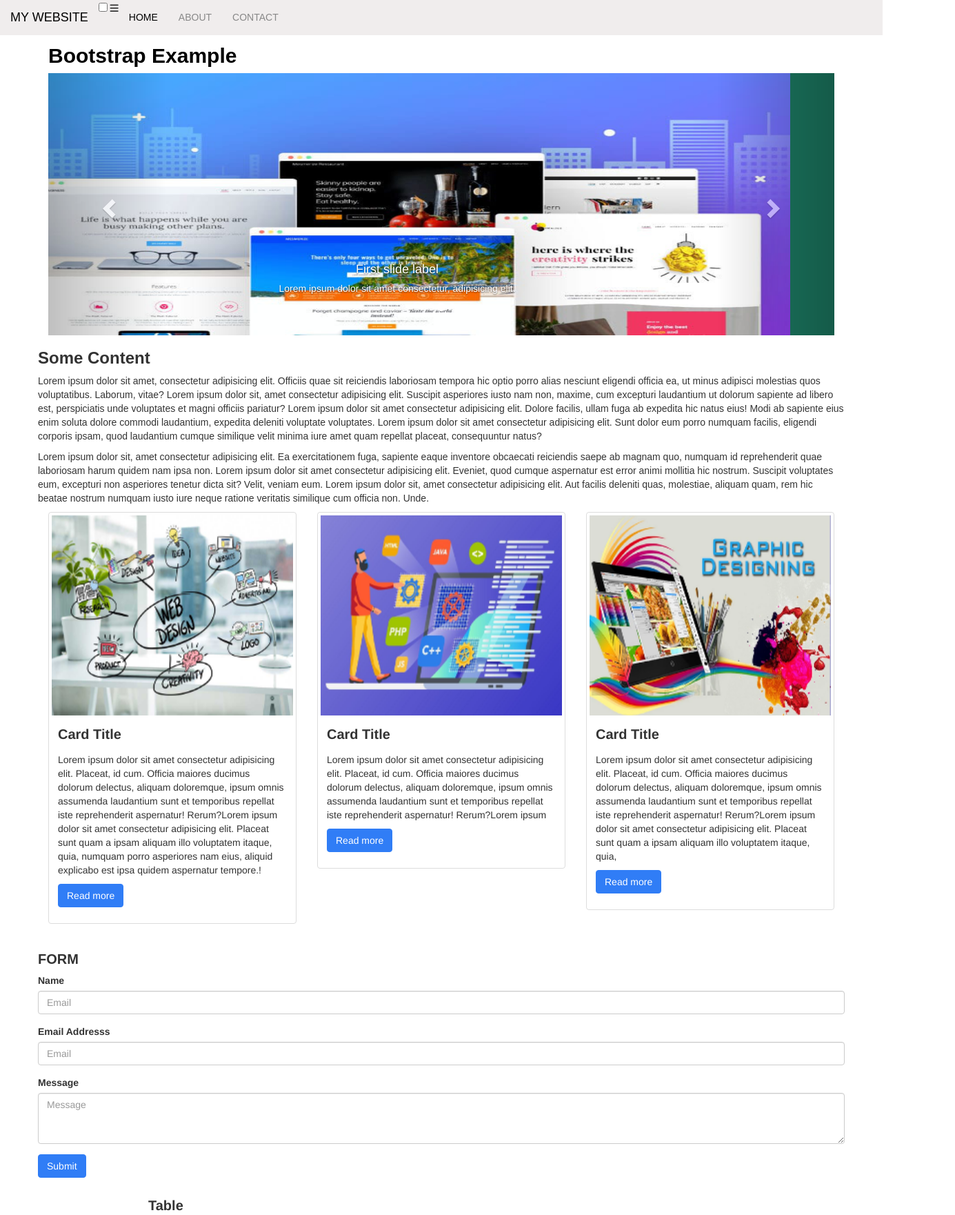
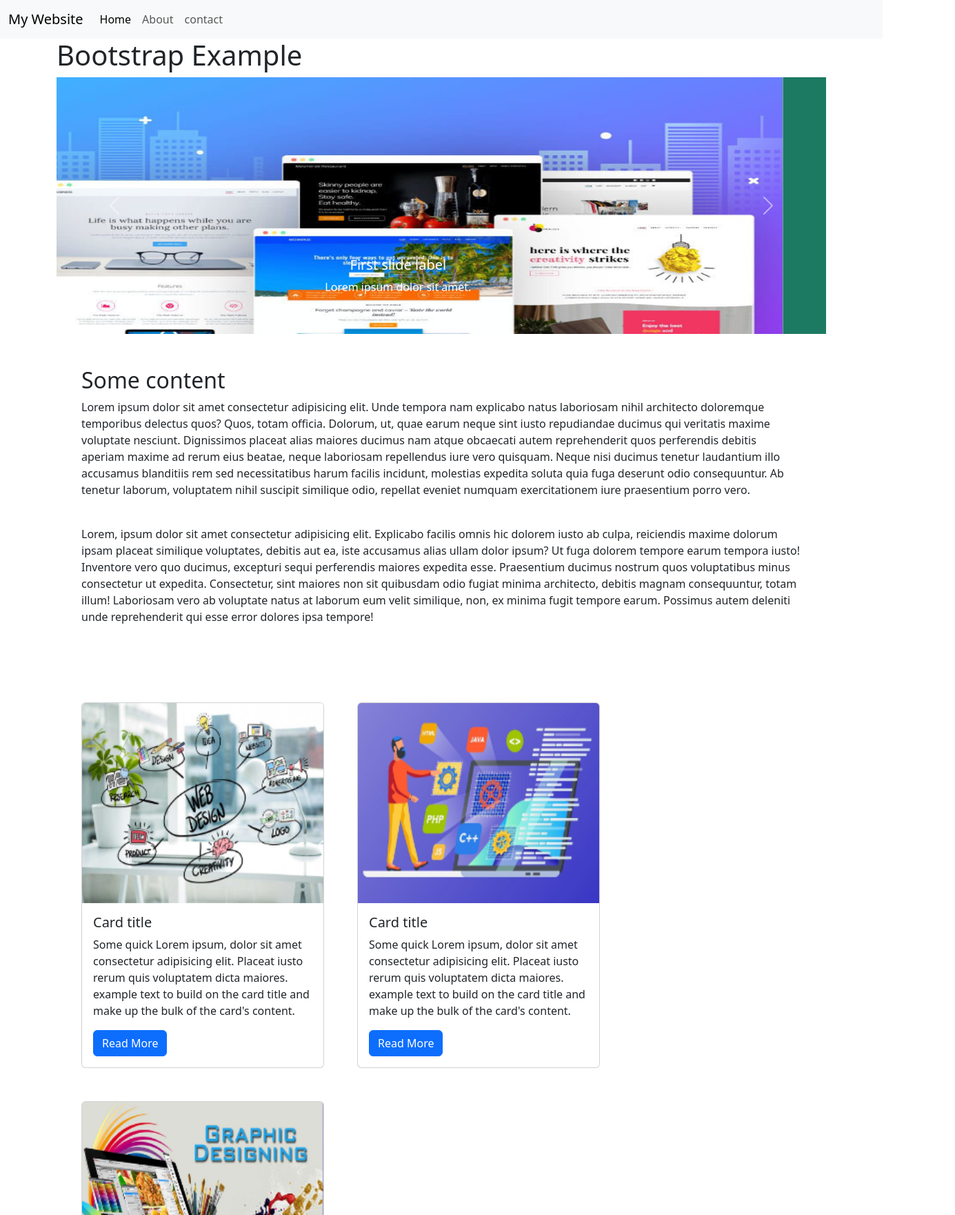
Before and after one commit to kalpna-hub/f1-contest3-bootstrap, a plain HTML site: page index.html in a window 1280 px wide. Shown: the top 1761 px of the page at 69% size, 1385 px wide, since content can reach past the window. Drawn offline with nearby package versions, Linux system fonts and the light colour scheme.

Commit message:
Update index.html

```diff
--- a/index.html
+++ b/index.html
@@ -1,282 +1,154 @@
 <!DOCTYPE html>
 <html lang="en">
 <head>
-    <meta charset="utf-8">
+    <meta charset="UTF-8">
     <meta http-equiv="X-UA-Compatible" content="IE=edge">
-    <meta name="viewport" content="width=device-width, initial-scale=1">
-    <!-- The above 3 meta tags *must* come first in the head; any other head content must come *after* these tags -->
-    <title>CREATIVE TEMPLATE</title>
-	  <link rel="stylesheet" href="bootstrapstyle.css">
-      <link rel="stylesheet" href="responsive.css">
-
-    <!-- Bootstrap -->
-    <link rel="stylesheet" href="https://maxcdn.bootstrapcdn.com/bootstrap/3.3.7/css/bootstrap.min.css" integrity="sha384-BVYiiSIFeK1dGmJRAkycuHAHRg32OmUcww7on3RYdg4Va+PmSTsz/K68vbdEjh4u" crossorigin="anonymous">
-	  <link href="https://stackpath.bootstrapcdn.com/font-awesome/4.7.0/css/font-awesome.min.css" rel="stylesheet" integrity="sha384-wvfXpqpZZVQGK6TAh5PVlGOfQNHSoD2xbE+QkPxCAFlNEevoEH3Sl0sibVcOQVnN" crossorigin="anonymous">
-	<link href="https://fonts.googleapis.com/css?family=Kaushan+Script&display=swap" rel="stylesheet">
-    <script src="https://kit.fontawesome.com/a076d05399.js" crossorigin="anonymous"></script>
-
-    <!-- HTML5 shim and Respond.js for IE8 support of HTML5 elements and media queries -->
-    <!-- WARNING: Respond.js doesn't work if you view the page via file:// -->
-    <!--[if lt IE 9]>
-      <script src="https://oss.maxcdn.com/html5shiv/3.7.3/html5shiv.min.js"></script>
-      <script src="https://oss.maxcdn.com/respond/1.4.2/respond.min.js"></script>
-    <![endif]-->
+    <meta name="viewport" content="width=device-width, initial-scale=1.0">
+    <title>Kalpna</title>
+    <link rel="stylesheet" href="style.css">
+    <link href="https://cdn.jsdelivr.net/npm/bootstrap@5.3.0-alpha1/dist/css/bootstrap.min.css" rel="stylesheet" integrity="sha384-GLhlTQ8iRABdZLl6O3oVMWSktQOp6b7In1Zl3/Jr59b6EGGoI1aFkw7cmDA6j6gD" crossorigin="anonymous">
+    <script src="https://cdn.jsdelivr.net/npm/bootstrap@5.3.0-alpha1/dist/js/bootstrap.bundle.min.js" integrity="sha384-w76AqPfDkMBDXo30jS1Sgez6pr3x5MlQ1ZAGC+nuZB+EYdgRZgiwxhTBTkF7CXvN" crossorigin="anonymous"></script>
 </head>
 <body>
-
-   <!-- navbar Section Starts -->
-
-    <nav class="navbar navbar-h navbar-fixed-top">
-
-      <div class="navbar-header">
-        <input type="checkbox" id="check">
-<label for="check" class="checkbtn">
-    <i class="fa-solid fa-bars"></i>
-
-</label>
-        <a class="navbar-brand" href="#"><span>MY WEBSITE</span></a>
-      </div>
-
-      <div id="navbar" class="navbarleft">
-        <ul class="nav navbar-nav navbar-left">
-          <li class="active"><a href="#home"><span>HOME</span></a></li>
-          <li class="nav-page"><a href="#about">ABOUT</a></li>
-          <li class="nav-page"><a href="#contact">CONTACT</a></li>
-        </ul>
-
-      </div>
-
-  </nav>
-<!--navbar Section Ends-->
-
-<!-- mobile navbar Section Starts -->
-<!-- <div class="container-fluid">
-    <a class="navbar-brand" href="#">Navbar</a>
-    <button class="navbar-toggler" type="button" data-bs-toggle="collapse" data-bs-target="#navbarSupportedContent" aria-controls="navbarSupportedContent" aria-expanded="false" aria-label="Toggle navigation">
+    <nav class="navbar navbar-expand-lg bg-body-tertiary">
+        <div class="container-fluid">
+          <a class="navbar-brand" href="#">My Website</a>
+          <button class="navbar-toggler" type="button" data-bs-toggle="collapse" data-bs-target="#navbarNav" aria-controls="navbarNav" aria-expanded="false" aria-label="Toggle navigation">
             <span class="navbar-toggler-icon"></span>
           </button>
-    <div class="collapse navbar-collapse" id="navbarSupportedContent">
-      <ul class="navbar-nav me-auto mb-2 mb-lg-0">
+          <div class="collapse navbar-collapse" id="navbarNav">
+            <ul class="navbar-nav">
               <li class="nav-item">
-          <a class="nav-link active" aria-current="page" href="home">Home</a>
+                <a class="nav-link active" aria-current="page" href="#">Home</a>
               </li>
               <li class="nav-item">
-          <a class="nav-link" href="about">About</a>
+                <a class="nav-link" href="#">About</a>
               </li>
               <li class="nav-item">
-            <a class="nav-link" href="contact">Contact</a>
-          </li>
-
-
+                <a class="nav-link" href="#">contact</a>
             </ul>
-
-    </div>
-  </div> -->
-  <!-- mobile navbar Section ends -->
-
-<!-- Banner Section Starts -->
-
-     <div class="banner">
-    <div class="container">
-       <h1>Bootstrap Example</h1>
-
-
-<!-- Banner Section Ends -->
-
-<!-- Banner-carousel Section Starts -->
-
-<div id="carousel-example-generic" class="carousel slide banner" data-ride="carousel">
-    <!-- Indicators -->
-    <ol class="carousel-indicators">
-      <li data-target="#carousel-example-generic" data-slide-to="0" class="active"></li>
-      <li data-target="#carousel-example-generic" data-slide-to="1"></li>
-      <li data-target="#carousel-example-generic" data-slide-to="2"></li>
-    </ol>
-
-    <!-- Wrapper for slides -->
-    <div class="carousel-inner" role="listbox">
-      <div class="item active">
-        <img src="./img4.png">
-        <div class="carousel-caption">
-          <h4>First slide label</h4>
-          <h5>Lorem ipsum dolor sit amet consectetur, adipisicing elit.</h5>
           </div>
         </div>
-      <div class="item">
-  <img src="./img5.png">
-        <div class="carousel-caption">
-            <h4>First slide label</h4>
-            <h5>Lorem ipsum dolor sit amet consectetur, adipisicing elit.</h5>
+      </nav>
+    <section class="container">
+        <h1>Bootstrap Example</h1>
+        <div id="carouselExampleAutoplaying" class="carousel slide" data-bs-ride="carousel">
+            <div class="carousel-inner">
+              <div class="carousel-item active">
+                <img src="./img4.png" class="d-block w-100" alt="Nature">
+                <div class="carousel-caption d-none d-md-block">
+                    <h5>First slide label</h5>
+                    <p>Lorem ipsum dolor sit amet.</p>
                   </div>
             </div>
-
-          <div class="item">
-  <img src="./img6.png">
-        <div class="carousel-caption">
-            <h4>First slide label</h4>
-            <h5>Lorem ipsum dolor sit amet consectetur, adipisicing elit.</h5>
+              <div class="carousel-item">
+                <img src="./img5.png" class="d-block w-100" alt="Nature">
+                <div class="carousel-caption d-none d-md-block">
+                    <h5>Second slide label</h5>
+                    <p>Lorem ipsum dolor sit amet consectetur adipisicing elit.</p>
+                  </div>
+              </div>
+              <div class="carousel-item">
+                <img src="./img6.png" class="d-block w-100" alt="Naure">
+                <div class="carousel-caption d-none d-md-block">
+                    <h5>Third slide label</h5>
+                    <p>Lorem, ipsum dolor sit amet consectetur adipisicing elit.</p>
                   </div>
               </div>
             </div>
+            <button class="carousel-control-prev" type="button" data-bs-target="#carouselExampleAutoplaying" data-bs-slide="prev">
+              <span class="carousel-control-prev-icon" aria-hidden="true"></span>
+              <span class="visually-hidden">Previous</span>
+            </button>
+            <button class="carousel-control-next" type="button" data-bs-target="#carouselExampleAutoplaying" data-bs-slide="next">
+              <span class="carousel-control-next-icon" aria-hidden="true"></span>
+              <span class="visually-hidden">Next</span>
+            </button>
+          </div>
+        </section>
+        <section class="container p-5">
+            <h2>Some content</h2>
+          <p>Lorem ipsum dolor sit amet consectetur adipisicing elit. Unde tempora nam explicabo natus laboriosam nihil architecto doloremque temporibus delectus quos? Quos, totam officia. Dolorum, ut, quae earum neque sint iusto repudiandae ducimus qui veritatis maxime voluptate nesciunt. Dignissimos placeat alias maiores ducimus nam atque obcaecati autem reprehenderit quos perferendis debitis aperiam maxime ad rerum eius beatae, neque laboriosam repellendus iure vero quisquam. Neque nisi ducimus tenetur laudantium illo accusamus blanditiis rem sed necessitatibus harum facilis incidunt, molestias expedita soluta quia fuga deserunt odio consequuntur. Ab tenetur laborum, voluptatem nihil suscipit similique odio, repellat eveniet numquam exercitationem iure praesentium porro vero.</p>
+           <br>
+           <p>Lorem, ipsum dolor sit amet consectetur adipisicing elit. Explicabo facilis omnis hic dolorem iusto ab culpa, reiciendis maxime dolorum ipsam placeat similique voluptates, debitis aut ea, iste accusamus alias ullam dolor ipsum? Ut fuga dolorem tempore earum tempora iusto! Inventore vero quo ducimus, excepturi sequi perferendis maiores expedita esse. Praesentium ducimus nostrum quos voluptatibus minus consectetur ut expedita. Consectetur, sint maiores non sit quibusdam odio fugiat minima architecto, debitis magnam consequuntur, totam illum! Laboriosam vero ab voluptate natus at laborum eum velit similique, non, ex minima fugit tempore earum. Possimus autem deleniti unde reprehenderit qui esse error dolores ipsa tempore!</p>
 
-
-    <!-- Controls -->
-
-    <a class="left carousel-control" href="#carousel-example-generic" role="button" data-slide="prev">
-      <span class="glyphicon glyphicon-chevron-left" aria-hidden="true"></span>
-      <span class="sr-only">Previous</span>
-    </a>
-    <a class="right carousel-control" href="#carousel-example-generic" role="button" data-slide="next">
-      <span class="glyphicon glyphicon-chevron-right" aria-hidden="true"></span>
-      <span class="sr-only">Next</span>
-    </a>
+        </section>
+    <section class="container d-flex flex-row flex-wrap gap-5 align-items-center p-5 cardss">
+        <div class="card cc" style="width: 22rem;">
+            <img src="./img7.png" class="card-img-top" alt="City-veiw">
+            <div class="card-body">
+              <h5 class="card-title">Card title</h5>
+              <p class="card-text">Some quick Lorem ipsum, dolor sit amet consectetur adipisicing elit. Placeat iusto rerum quis voluptatem dicta maiores. example text to build on the card title and make up the bulk of the card's content.</p>
+              <a href="#" class="btn btn-primary">Read More</a>
             </div>
           </div>
-  </div>
-
-	<!--Banner-Carousel Section Ends -->
-    <!--Banner1 Content Starts -->
-     <div class="banner-content">
-    <div class="container">
-    <div class="row">
-     <h3>Some Content</h3>
-    <div class="banner-description">
-    <p>Lorem ipsum dolor sit amet, consectetur adipisicing elit. Officiis quae sit reiciendis laboriosam tempora hic optio porro alias nesciunt eligendi officia ea, ut minus adipisci molestias quos voluptatibus. Laborum, vitae?
-        Lorem ipsum dolor sit, amet consectetur adipisicing elit. Suscipit asperiores iusto nam non, maxime, cum excepturi laudantium ut dolorum sapiente ad libero est, perspiciatis unde voluptates et magni officiis pariatur?
-        Lorem ipsum dolor sit amet consectetur adipisicing elit. Dolore facilis, ullam fuga ab expedita hic natus eius! Modi ab sapiente eius enim soluta dolore commodi laudantium, expedita deleniti voluptate voluptates.
-        Lorem ipsum dolor sit amet consectetur adipisicing elit. Sunt dolor eum porro numquam facilis, eligendi corporis ipsam, quod laudantium cumque similique velit minima iure amet quam repellat placeat, consequuntur natus?
-    </p>
-    <p>Lorem ipsum dolor sit, amet consectetur adipisicing elit. Ea exercitationem fuga, sapiente eaque inventore obcaecati reiciendis saepe ab magnam quo, numquam id reprehenderit quae laboriosam harum quidem nam ipsa non.
-        Lorem ipsum dolor sit amet consectetur adipisicing elit. Eveniet, quod cumque aspernatur est error animi mollitia hic nostrum. Suscipit voluptates eum, excepturi non asperiores tenetur dicta sit? Velit, veniam eum.
-        Lorem ipsum dolor sit, amet consectetur adipisicing elit. Aut facilis deleniti quas, molestiae, aliquam quam, rem hic beatae nostrum numquam iusto iure neque ratione veritatis similique cum officia non. Unde.
-    </p>
-
+          <div class="card cc" style="width: 22rem;">
+            <img src="./img8.png" class="card-img-top" alt="City-veiw">
+            <div class="card-body">
+              <h5 class="card-title">Card title</h5>
+              <p class="card-text">Some quick Lorem ipsum, dolor sit amet consectetur adipisicing elit. Placeat iusto rerum quis voluptatem dicta maiores. example text to build on the card title and make up the bulk of the card's content.</p>
+              <a href="#" class="btn btn-primary">Read More</a>
             </div>
           </div>
+          <div class="card cc" style="width: 22rem;">
+            <img src="./img9.png" class="card-img-top" alt="City-veiw">
+            <div class="card-body">
+              <h5 class="card-title">Card title</h5>
+              <p class="card-text">Some quick Lorem ipsum, dolor sit amet consectetur adipisicing elit. Placeat iusto rerum quis voluptatem dicta maiores. example text to build on the card title and make up the bulk of the card's content.</p>
+              <a href="#" class="btn btn-primary">Read More</a>
             </div>
           </div>
-
-    <!--Banner1  Content Ends -->
-    <!--thumbnail Section Starts-->
-    <div class="thumbnail-content">
-    <div class="container">
-    <div class="row">
-        <div class="col-sm-6 col-md-4">
-          <div class="thumbnail">
-            <img src="./img7.png" alt="webdesigning">
-            <div class="caption">
-              <h3>Card Title</h3>
-              <p>Lorem ipsum dolor sit amet consectetur adipisicing elit. Placeat, id cum. Officia maiores ducimus dolorum delectus, aliquam doloremque,
-                ipsum omnis assumenda laudantium sunt et temporibus repellat iste reprehenderit aspernatur! Rerum?Lorem ipsum dolor sit amet consectetur adipisicing elit. Placeat sunt quam a ipsam aliquam illo voluptatem itaque, quia,
-                numquam porro asperiores nam eius, aliquid explicabo est ipsa quidem aspernatur tempore.!</p>
-              <p><a href="#" class="btn btn-primary" role="button">Read more</a></p>
+    </section>
+    <Section class="container">
+        <h1 mt-3>Form</h1>
+        <form action="#" method="get">
+            <div class="mb-3">
+                <label for="exampleFormControlInput1" class="form-label">Name</label>
+                <input type="email" class="form-control" id="exampleFormControlInput1" placeholder="Enter your name">
               </div>
+            <div class="mb-3">
+                <label for="exampleFormControlInput1" class="form-label">Email address</label>
+                <input type="email" class="form-control" id="exampleFormControlInput1" placeholder="Enter your email">
               </div>
+              <div class="mb-3">
+                <label for="exampleFormControlTextarea1" class="form-label">Message</label>
+                <textarea class="form-control" id="exampleFormControlTextarea1" rows="3" placeholder="Enter your message"></textarea>
               </div>
-
-        <div class="col-sm-6 col-md-4">
-            <div class="thumbnail">
-              <img src="./img8.png" alt="webdesigning">
-              <div class="caption">
-                <h3>Card Title</h3>
-                <p>Lorem ipsum dolor sit amet consectetur adipisicing elit. Placeat, id cum. Officia maiores ducimus dolorum delectus, aliquam doloremque,
-                  ipsum omnis assumenda laudantium sunt et temporibus repellat iste reprehenderit aspernatur! Rerum?Lorem ipsum </p>
-                  <p><a href="#" class="btn btn-primary" role="button">Read more</a></p>
-              </div>
-            </div>
-          </div>
-
-          <div class="col-sm-6 col-md-4">
-            <div class="thumbnail">
-              <img src="./img9.png" alt="webdesigning">
-              <div class="caption">
-                <h3>Card Title</h3>
-                <p>Lorem ipsum dolor sit amet consectetur adipisicing elit. Placeat, id cum. Officia maiores ducimus dolorum delectus, aliquam doloremque,
-                    ipsum omnis assumenda laudantium sunt et temporibus repellat iste reprehenderit aspernatur! Rerum?Lorem ipsum dolor sit amet consectetur adipisicing elit. Placeat sunt quam a ipsam aliquam illo voluptatem itaque, quia,
-                    </p>
-                    <p><a href="#" class="btn btn-primary" role="button">Read more</a></p>
-              </div>
-            </div>
-          </div>
-      </div>
-      </div>
-      </div>
-
-	 <!--thumbnail Section Ends -->
-    <!--form Design Section Starts -->
-    <div class="loginform">
-    <div class="container">
-    <div class="row">
-    <form>
-        <h3>FORM</h3>
-        <div class="form-group">
-          <label for="exampleInputEmail1">Name</label>
-          <input type="email" class="form-control" id="exampleInputEmail1" placeholder="Email">
-        </div>
-        <div class="form-group">
-            <label for="exampleInputEmail1">Email Addresss</label>
-            <input type="email" class="form-control" id="exampleInputEmail1" placeholder="Email">
-          </div>
-          <div class="form-group">
-            <label for="exampleInputEmail1">Message</label>
-            <textarea class="form-control" rows="3" placeholder="Message"></textarea>
-          </div>
-
               <button type="submit" class="btn btn-primary">Submit</button>
         </form>
-      </div>
-      </div>
-      </div>
-
- <!--form Design Section Ends -->
- <!--Table Section Starts -->
- <div class="table-info">
-
- <div class="container">
-    <div class="row">
-        <h3>Table</h3>
+    </Section>
+    <section class="container">
+        <h1 class="mt-3">Table</h1>
         <table class="table">
-
+            <thead>
               <tr>
-        <th>#</th>
-        <th>Name</th>
-        <th>Email</th>
-        <th>Message</th>
+                <th scope="col">#</th>
+                <th scope="col">Name</th>
+                <th scope="col">Email</th>
+                <th scope="col">Message</th>
+              </tr>
+            </thead>
+            <tbody>
+              <tr>
+                <th scope="row">1</th>
+                <td>John Smith</td>
+                <td>john@example.com</td>
+                <td>Lorem, ipsum dolor sit amet consectetur adipisicing elit.</td>
               </tr>
               <tr>
-        <td>1</td>
-        <td>John Smith</td>
-        <td>john@example.com</td>
-        <td>Lorem ipsum dolor sit amet consectetur, adipisicing elit.</td>
+                <th scope="row">2</th>
+                <td>Jane Doe</td>
+                <td>jane@example.comr</td>
+                <td>Lorem ipsum dolor sit amet.</td>
               </tr>
               <tr>
-        <td>2</td>
-        <td>Jane Doe</td>
-        <td>jane@example.com</td>
-        <td>Ut at lectus ut mauris laoreet bibendum.</td>
-    </tr>
-    <tr>
-        <td>3</td>
+                <th scope="row">3</th>
                 <td>Bob Johnson</td>
                 <td>bob@example.com</td>
-        <td>Vivamus auctor eros in est vulputate, at tempus ipsum gravida.</td>
+                <td>Lorem, ipsum dolor sit amet consectetur adipisicing elit.</td>
               </tr>
-
+            </tbody>
           </table>
-</div>
-</div>
-</div>
-
-<!--Table Section Ends -->
-
-
-
-
-
-
-    <!-- jQuery (necessary for Bootstrap's JavaScript plugins) -->
-    <script src="https://ajax.googleapis.com/ajax/libs/jquery/1.12.4/jquery.min.js"></script>
-    <!-- Include all compiled plugins (below), or include individual files as needed -->
-    <script src="https://maxcdn.bootstrapcdn.com/bootstrap/3.3.7/js/bootstrap.min.js" integrity="sha384-Tc5IQib027qvyjSMfHjOMaLkfuWVxZxUPnCJA7l2mCWNIpG9mGCD8wGNIcPD7Txa" crossorigin="anonymous"></script>
+    </section>
 </body>
 </html>
```
Lines whose indentation alone changed are shown as unchanged.
